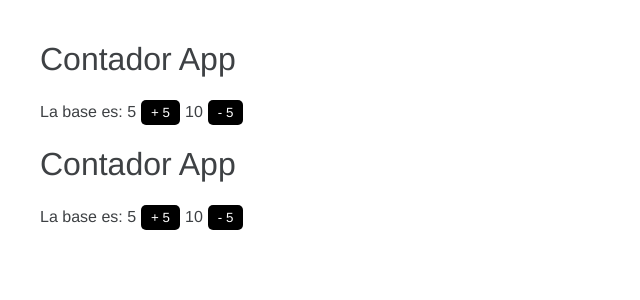
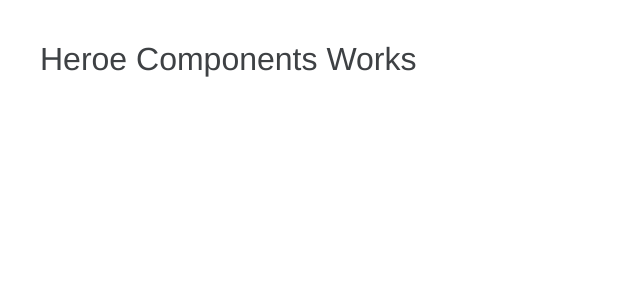
Before and after one commit to Jonathanmzd/mzd-angular-basicos, an Angular app: page / in a window 1280 px wide. Shown: the top 300 px of the page, without its empty margins (0-640 px from the left). Built offline with nearby package versions, Linux system fonts and the light colour scheme.

Commit message:
Componente de Heroe y separación de directorios

```diff
--- a/src/app/app.component.html
+++ b/src/app/app.component.html
@@ -1,3 +1,3 @@
 
-<app-contador></app-contador>
-<app-contador></app-contador>
+<!-- <app-contador></app-contador> -->
+<app-heroe></app-heroe>
--- a/src/app/app.module.ts
+++ b/src/app/app.module.ts
@@ -2,12 +2,14 @@
 import { BrowserModule } from '@angular/platform-browser';
 
 import { AppComponent } from './app.component';
-import { ContadorComponent } from './contador.component';
+import { ContadorComponent } from './contador/contador.component';
+import { HeroeComponent } from './heroes/heroe/heroe.component';
 
 @NgModule({
   declarations: [
     AppComponent,
-    ContadorComponent
+    ContadorComponent,
+    HeroeComponent
   ],
   imports: [
     BrowserModule
--- a/src/app/contador.component.ts
+++ b/src/app/contador/contador.component.ts
@@ -5,7 +5,7 @@
   template: `
 
   <h1>{{titulo}}</h1>
-  <span>La base es: {{base}}</span>
+  <span>La base es: {{base}}</span><br>
   <button (click)="acumular(base)">+ {{base}}</button>
   <span>{{numero}}</span>
   <button (click)="acumular(-base)">- {{base}}</button>
--- /dev/null
+++ b/src/app/heroes/heroe/heroe.component.html
@@ -0,0 +1,2 @@
+
+<h1>Heroe Components Works</h1>
```
Also changed, not shown: src/app/heroes/heroe/heroe.component.ts (added, +9 -0 lines).
